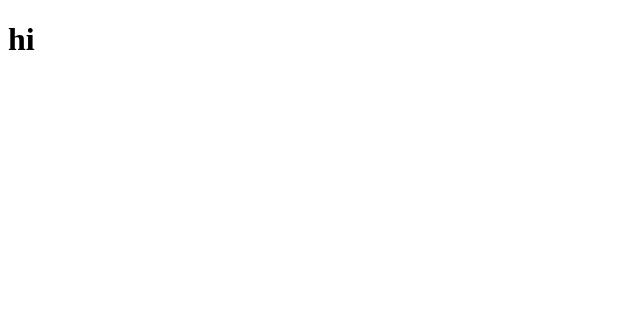
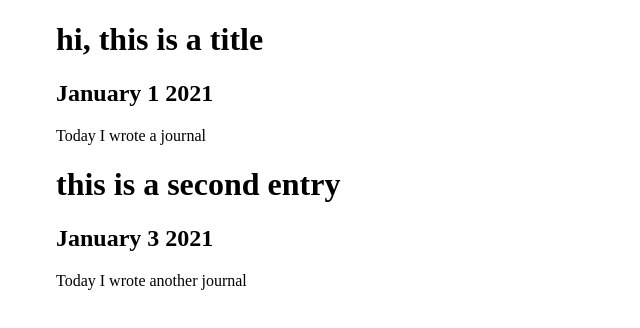
Before and after one commit to KyleMcKell/React-Journal, a React (Create React App) app: page / in a window 1280 px wide. Shown: the top 328 px of the page, without its empty margins (0-640 px from the left). Built offline with nearby package versions, Linux system fonts and the light colour scheme.

Commit message:
added in some material ui containers

```diff
--- a/src/App.js
+++ b/src/App.js
@@ -1,7 +1,9 @@
+import { Journal } from "./components/Journal";
+
 function App() {
 	return (
 		<div className="App">
-			<h1>hi</h1>
+			<Journal />
 		</div>
 	);
 }
--- a/src/components/Journal.js
+++ b/src/components/Journal.js
@@ -1,14 +1,26 @@
+import { Container } from "@material-ui/core";
 import React, { useState } from "react";
 import { JournalEntry } from "./JournalEntry";
 
 export const Journal = () => {
-	const [entries, setEntries] = useState([]);
+	const [entries, setEntries] = useState([
+		{
+			title: "hi, this is a title",
+			date: "January 1 2021",
+			text: "Today I wrote a journal",
+		},
+		{
+			title: "this is a second entry",
+			date: "January 3 2021",
+			text: "Today I wrote another journal",
+		},
+	]);
 
 	return (
-		<div>
+		<Container>
 			{entries.map((entry) => {
 				return <JournalEntry entry={entry} />;
 			})}
-		</div>
+		</Container>
 	);
 };
--- a/src/components/JournalEntry.js
+++ b/src/components/JournalEntry.js
@@ -1,3 +1,4 @@
+import { Container } from "@material-ui/core";
 import React, { useState } from "react";
 
 export const JournalEntry = ({ entry }) => {
@@ -6,10 +7,10 @@ export const JournalEntry = ({ entry }) => {
 	const text = entry.text;
 
 	return (
-		<div>
+		<Container>
 			<h1>{title}</h1>
 			<h2>{date}</h2>
 			<p>{text}</p>
-		</div>
+		</Container>
 	);
 };
```
